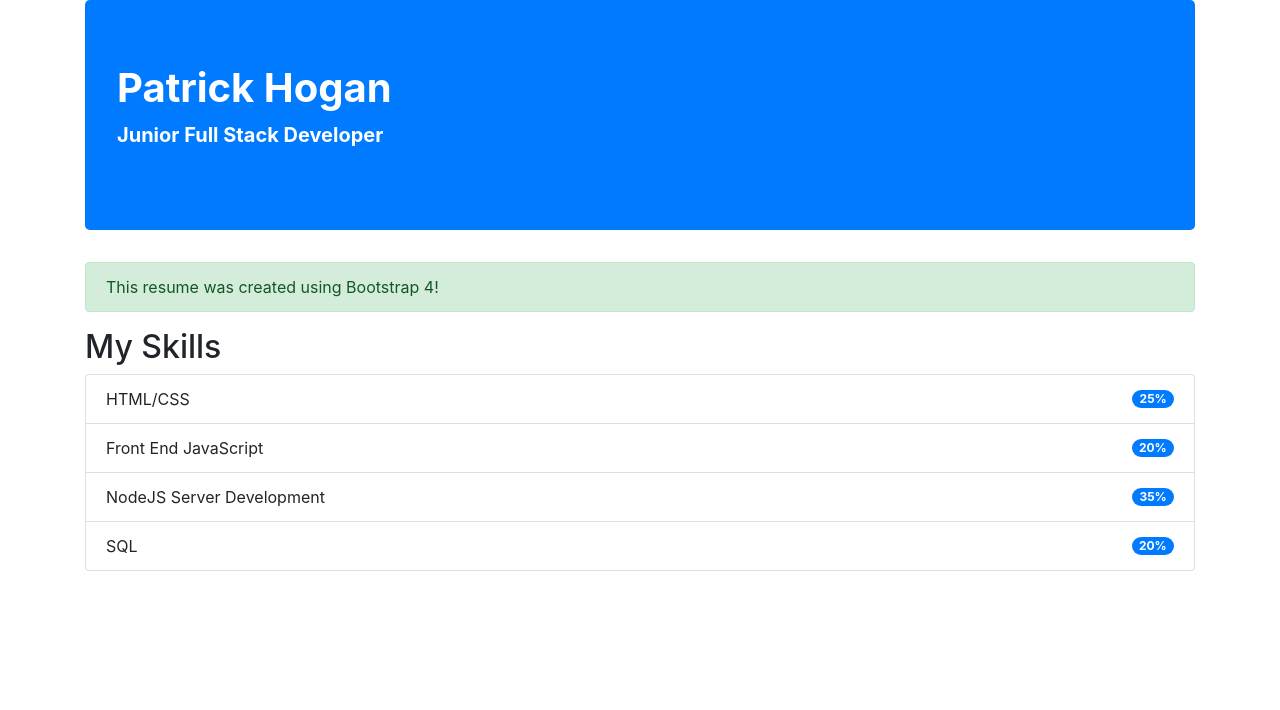
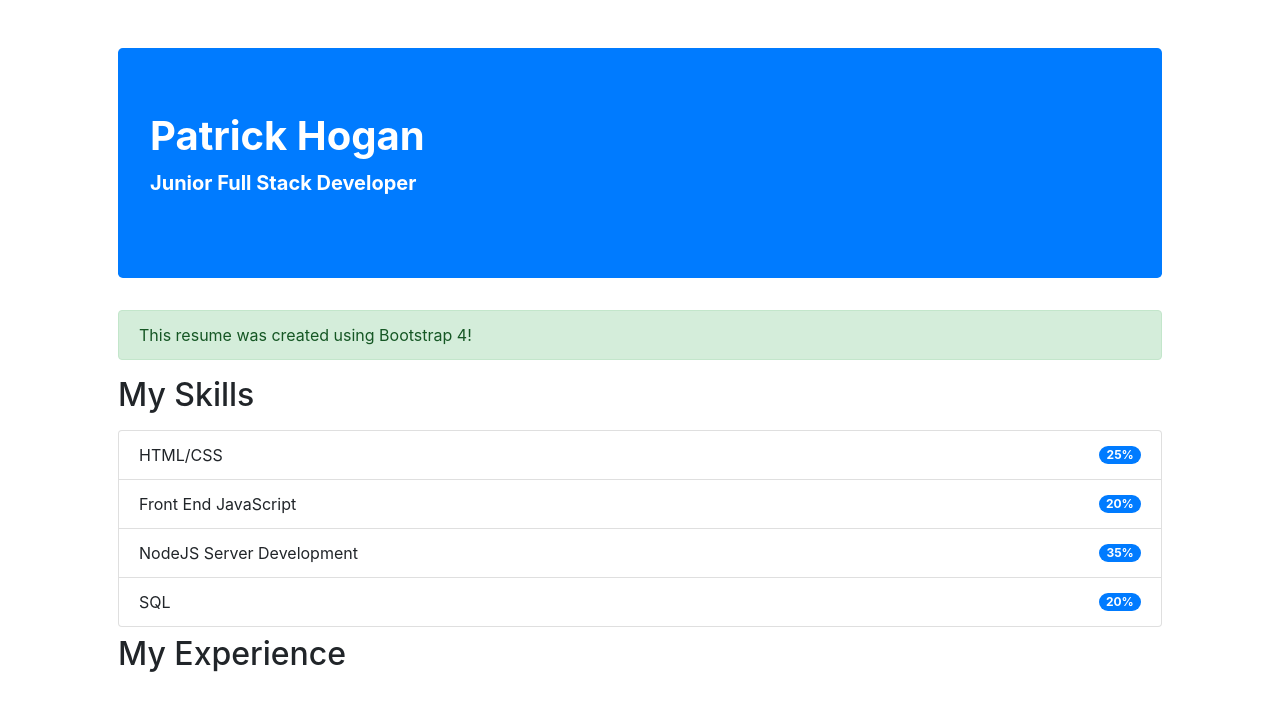
Before and after one commit to L3p1989/Bootstrap-Resume-Refresh, a plain HTML site: page index.html in a window 1280 px wide. Drawn offline with nearby package versions, Linux system fonts and the light colour scheme.

Commit message:
spaced out elements using .p classes. commented with explanations of elements

```diff
--- a/index.html
+++ b/index.html
@@ -11,44 +11,61 @@
       integrity="sha384-Gn5384xqQ1aoWXA+058RXPxPg6fy4IWvTNh0E263XmFcJlSAwiGgFAW/dAiS6JXm"
       crossorigin="anonymous"
     />
-    <link rel="stylesheet" href="styles.css" />
   </head>
+
   <body>
-    <div class="container">
+    <!--Container with padding * 3-->
+    <div class="container p-5">
+      <!--Jumbotron with blue background and white text-->
       <div class="jumbotron bg-primary text-white">
+        <!--Header with bold font-->
         <h1 class="font-weight-bold">Patrick Hogan</h1>
+        <!--Paragraph with bold font-->
         <p class="font-weight-bold lead">Junior Full Stack Developer</p>
       </div>
+      <!--Alert with the green background and text-->
       <div class="alert alert-success">
         This resume was created using Bootstrap 4!
       </div>
-      <h2>My Skills</h2>
+      <!--Header with bottom padding * .5-->
+      <h2 class="pb-2">My Skills</h2>
+      <!--Beginning of list group-->
       <ul class="list-group">
+        <!--1st List item with flex display content start between and aligned to center-->
         <li
           class="list-group-item d-flex justify-content-between align-items-center"
         >
           HTML/CSS
+          <!--span badge with blue background, white text, and rounded edges-->
           <span class="badge badge-primary badge-pill">25%</span>
         </li>
+        <!--2nd List item with flex display content start between and aligned to center-->
         <li
           class="list-group-item d-flex justify-content-between align-items-center"
         >
           Front End JavaScript
+          <!--span badge with blue background, white text, and rounded edges-->
           <span class="badge badge-primary badge-pill">20%</span>
         </li>
+        <!--3rd List item with flex display content start between and aligned to center-->
         <li
           class="list-group-item d-flex justify-content-between align-items-center"
         >
           NodeJS Server Development
+          <!--span badge with blue background, white text, and rounded edges-->
           <span class="badge badge-primary badge-pill">35%</span>
         </li>
+        <!--4th List item with flex display content start between and aligned to center-->
         <li
           class="list-group-item d-flex justify-content-between align-items-center"
         >
           SQL
+          <!--span badge with blue background, white text, and rounded edges-->
           <span class="badge badge-primary badge-pill">20%</span>
         </li>
       </ul>
+      <!--Header with bottom/top padding * .5-->
+      <h2 class="pb-2 pt-2">My Experience</h2>
     </div>
   </body>
 </html>
```
Also changed, not shown: styles.css (deleted).
